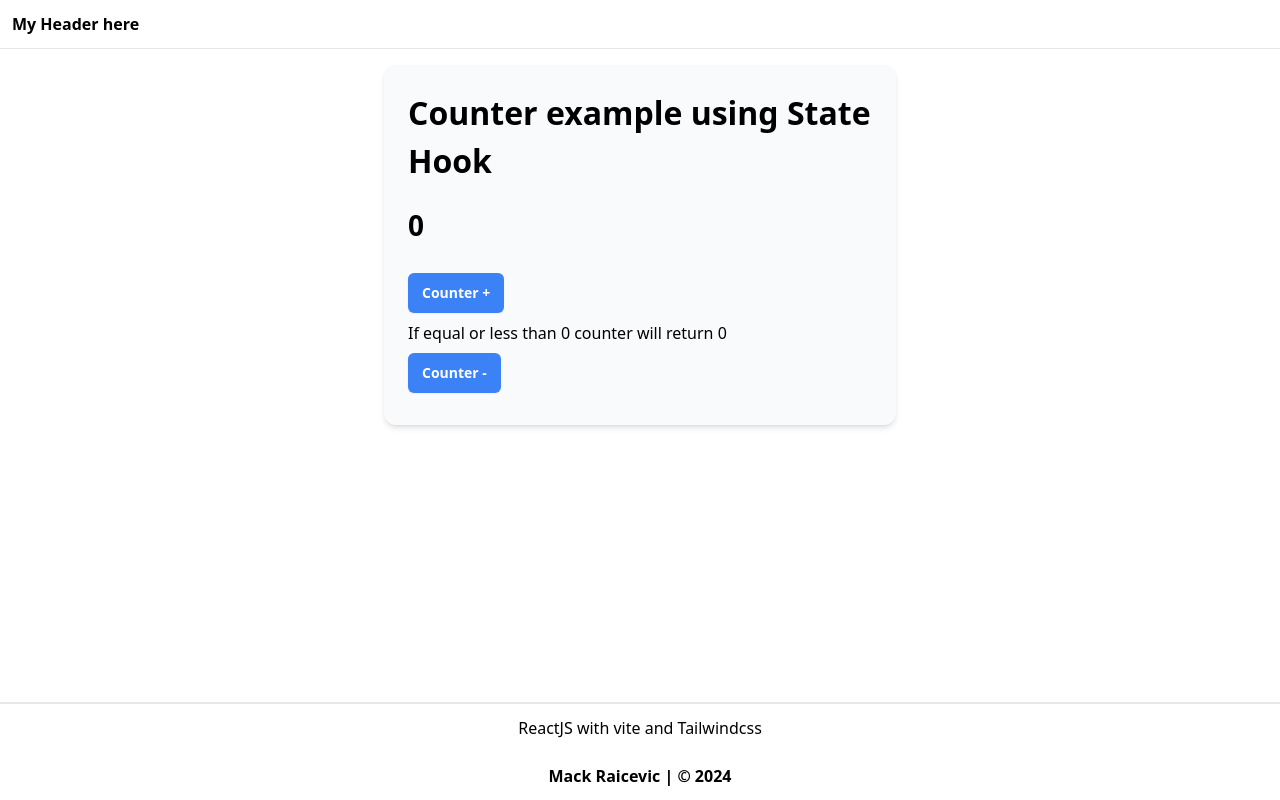
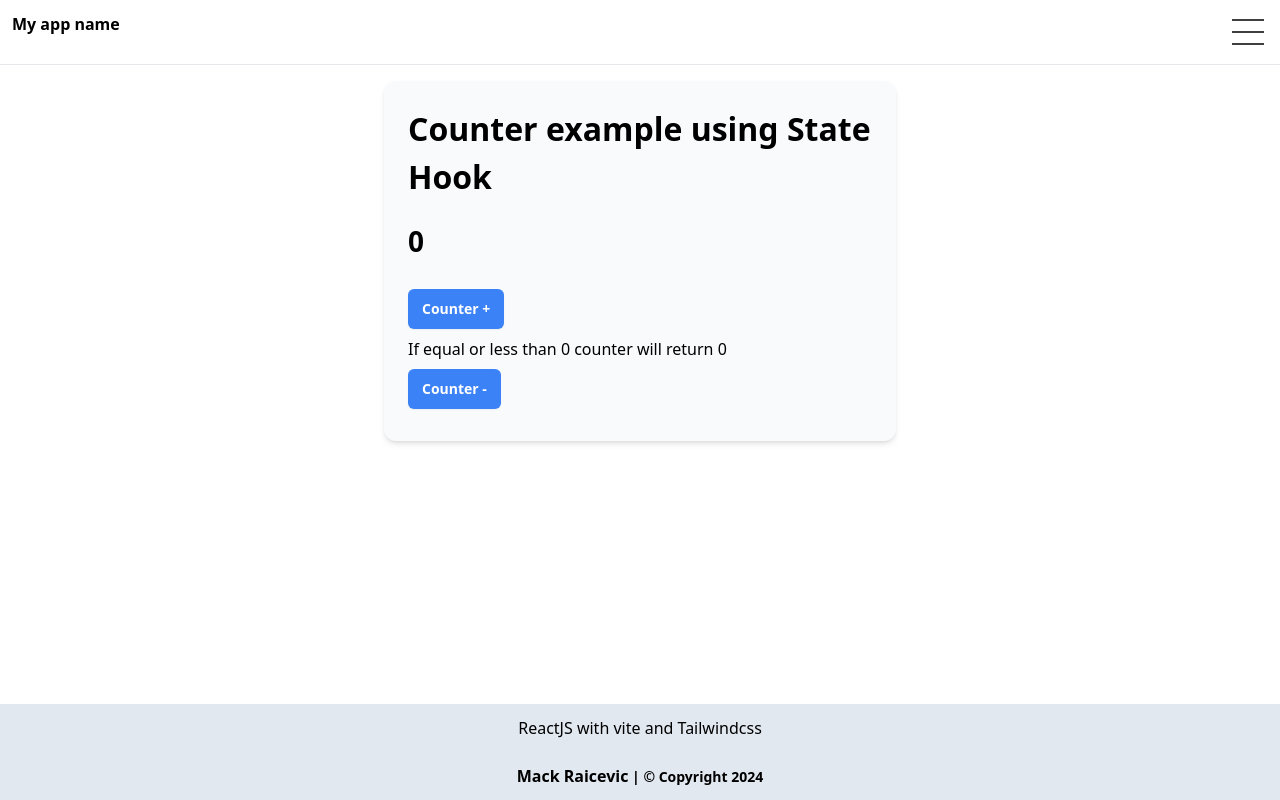
Before and after one commit to mackr2015/reactjs-Udemy, a React (Vite) app: page / in a window 1280 px wide. Built offline with nearby package versions, Linux system fonts and the light colour scheme.

Commit message:
added navmenu bar state hook click

```diff
--- a/src/components/footer/Footer.jsx
+++ b/src/components/footer/Footer.jsx
@@ -3,13 +3,13 @@ function Footer() {
     const currentDate = new Date();
     const currentYear = currentDate.getFullYear();
   return (
-    <div className="border-t-2 fixed bottom-0 w-full p-3 text-center">
+    <div className="fixed bottom-0 w-full p-3 text-center bg-slate-200">
         ReactJS with vite and Tailwindcss <br/><br/>
         <ul className="text-center max-w-80 m-auto w-full">
             <li className="inline font-bold">
                 <a href="https://mackraicevic.com" target="_blank">Mack Raicevic</a>
             </li>
-            <li className="inline font-bold">&nbsp;| &copy; { currentYear }</li>
+            <li className="inline font-bold text-sm">&nbsp;| &copy; Copyright { currentYear }</li>
         </ul>
 
     </div>
--- a/src/components/header/Header.jsx
+++ b/src/components/header/Header.jsx
@@ -1,8 +1,10 @@
+import Navigation from "./Navigation"
 
 function Header() {
   return (
-    <header className="border-b font-bold p-3">
-        My Header here
+    <header className="border-b font-bold p-3 flex justify-between">
+      <span>My app name</span>
+        <Navigation />
     </header>
   )
 }
--- /dev/null
+++ b/src/components/header/Navigation.jsx
@@ -0,0 +1,26 @@
+import React, { useState } from 'react'
+import MenuBar from '../../assets/menu-bar.svg'
+import MenuBarClose from '../../assets/menu-bar-close.svg'
+
+function Navigation() {
+    // use state hook for showing & hidding menu
+    const [showMenu, setShowMenu] = useState(false);
+
+    let navMenu = null;
+    if(showMenu) {
+        navMenu = <div>the menu</div>;
+    }
+
+    return (
+    <nav>
+        {/* to toggle from false to true, set to showMenu */}
+        <div className="max-w-10 cursor-pointer">
+            <img src={ (showMenu)? MenuBarClose : MenuBar } alt="menu bar" onClick={() => setShowMenu(!showMenu)}/>
+        </div>
+        {navMenu}
+
+    </nav>
+    )
+}
+
+export default Navigation
```
Also changed, not shown: src/assets/menu-bar-close.svg (added), src/assets/menu-bar.svg (added).
